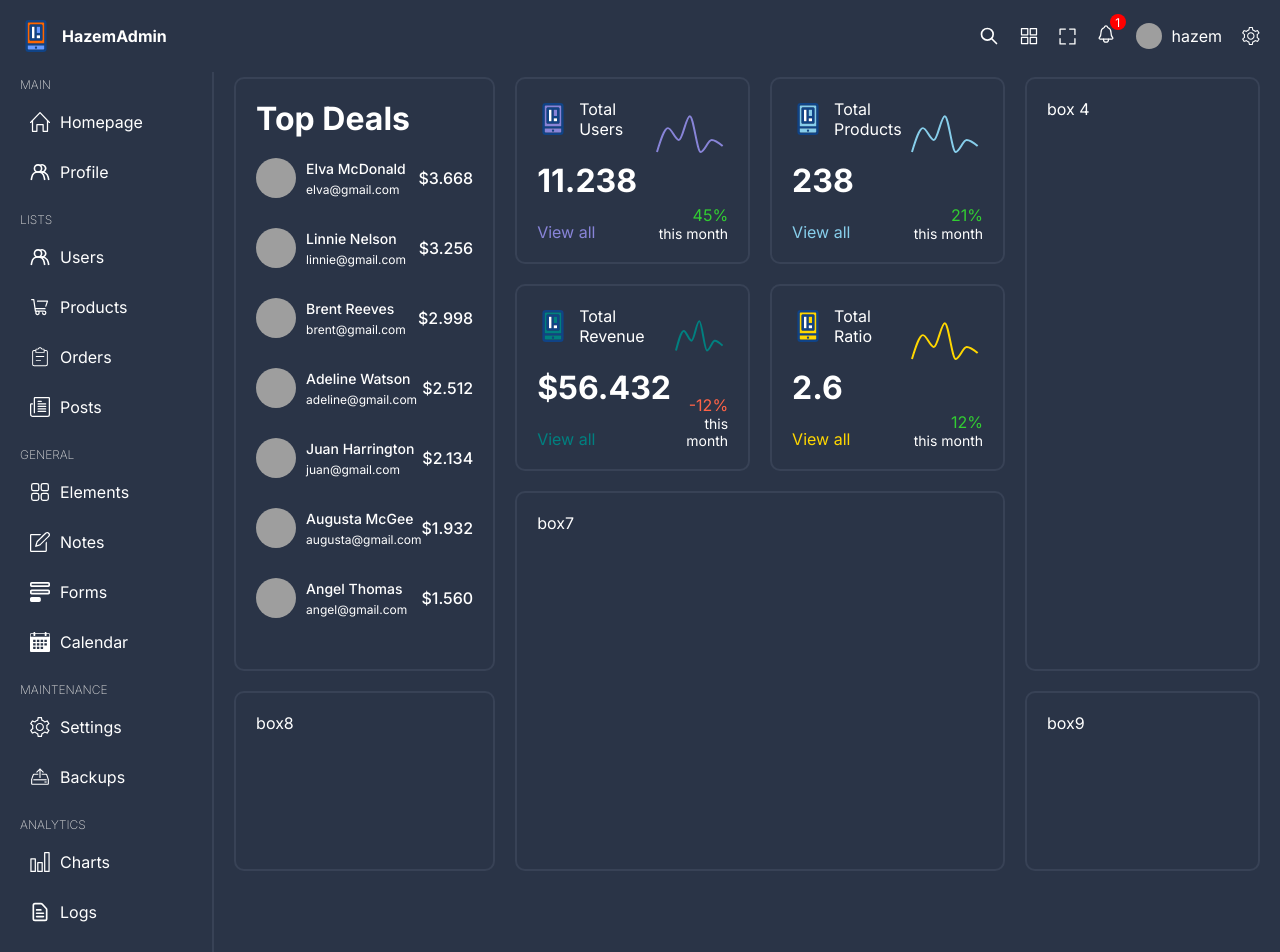
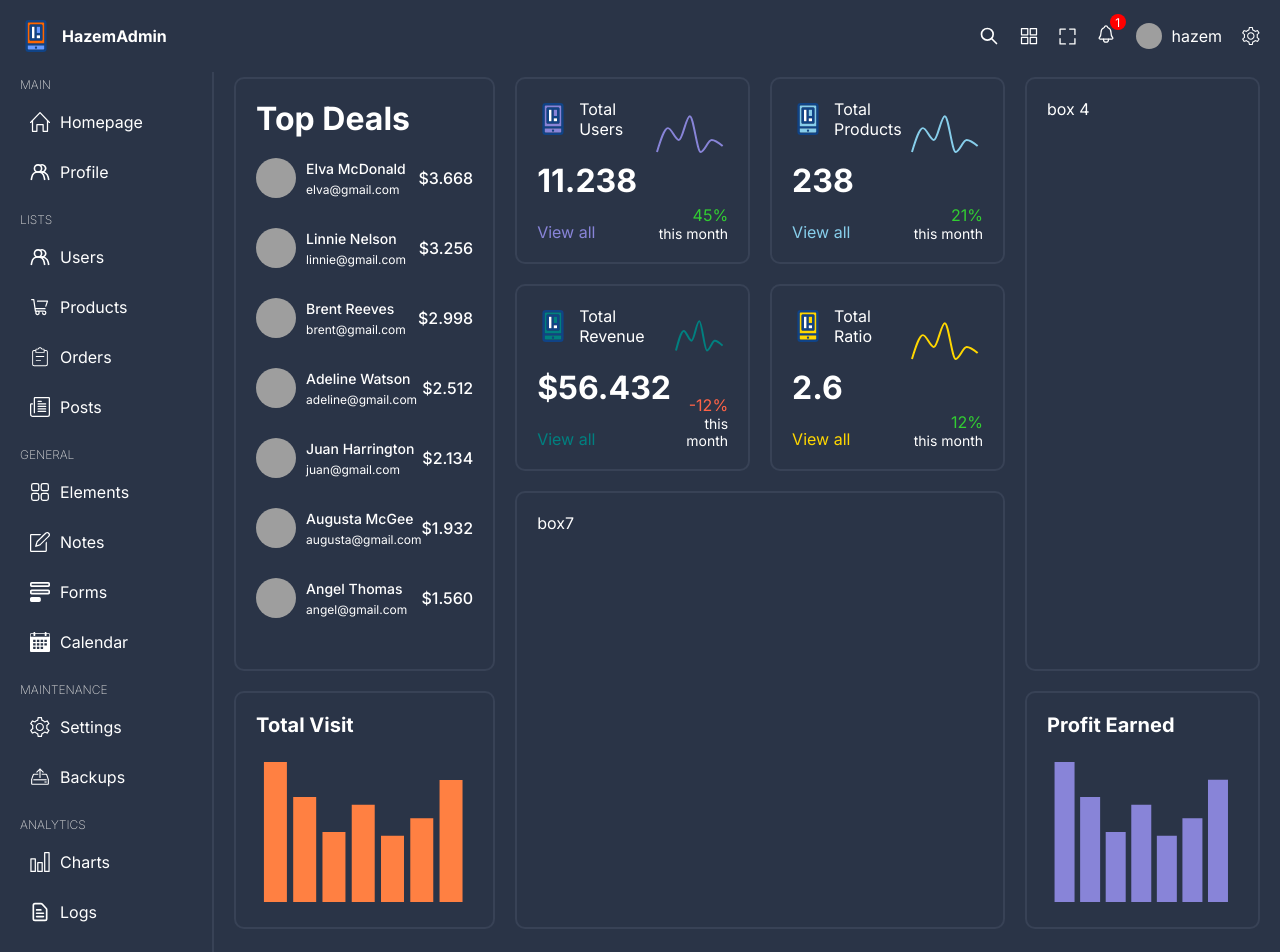
Before and after one commit to hazemmohsen2000/admin-dashboard, a React (Vite) app: page / in a window 1280 px wide. Shown: the top 952 px of the page. Built offline with nearby package versions, Linux system fonts and the light colour scheme; grey boxes are pictures that could not be loaded.

Commit message:
creating the barchart

```diff
--- /dev/null
+++ b/src/componenets/barChartBox/BarChartBox.tsx
@@ -0,0 +1,29 @@
+import { Bar, BarChart, ResponsiveContainer, Tooltip } from 'recharts'
+import './barchartbox.scss'
+type Props= {
+    color : string ;
+    title : string;
+    dataKey : string ;
+    chartData : object[];
+}
+const BarChartBox = (props:Props) => {
+  return (
+    <div className='BarChartBox'>
+        <h1>{props.title}</h1>
+        <div className="chart">
+            <ResponsiveContainer width="99%" height={150}>
+                <BarChart  data={props.chartData}>
+                <Tooltip
+                    contentStyle={{background:"#2a3447" , borderRadius:"5px"}}
+                    labelStyle={{display:"none"}}
+                    cursor={{fill:"none"}}
+                    position={{x:10 , y:60}}
+                />
+                     <Bar dataKey={props.dataKey} fill={props.color} />
+                </BarChart>
+            </ResponsiveContainer>
+        </div>
+    </div>
+  )
+}
+export default BarChartBox
--- /dev/null
+++ b/src/componenets/barChartBox/barchartbox.scss
@@ -0,0 +1,12 @@
+.BarChartBox{
+    width: 100%;
+    height: 100%;
+    h1 {
+        font-size: 20px;
+        margin-bottom : 20px ;
+
+    }
+    .chart {
+
+    }
+}
--- a/src/pages/home/Home.tsx
+++ b/src/pages/home/Home.tsx
@@ -1,7 +1,8 @@
 
+import BarChartBox from "../../componenets/barChartBox/barChartBox"
 import Chartbox from "../../componenets/chartbox/Chartbox"
 import TopBox from "../../componenets/topBox/TopBox"
-import { chartBoxConversion, chartBoxProduct, chartBoxRevenue, chartBoxUser } from "../../data"
+import { barChartBoxRevenue, barChartBoxVisit, chartBoxConversion, chartBoxProduct, chartBoxRevenue, chartBoxUser } from "../../data"
 import "./home.scss"
 const home = () => {
   return (
@@ -13,8 +14,8 @@
       <div className="box box5"><Chartbox {...chartBoxRevenue}/></div>
       <div className="box box6"><Chartbox {...chartBoxConversion}/></div>
       <div className="box box7">box7</div>
-      <div className="box box8">box8</div>
-      <div className="box box9">box9</div>
+      <div className="box box8"><BarChartBox {...barChartBoxVisit}/></div>
+      <div className="box box9"><BarChartBox {...barChartBoxRevenue}/></div>
     </div>
   )
 }
```
